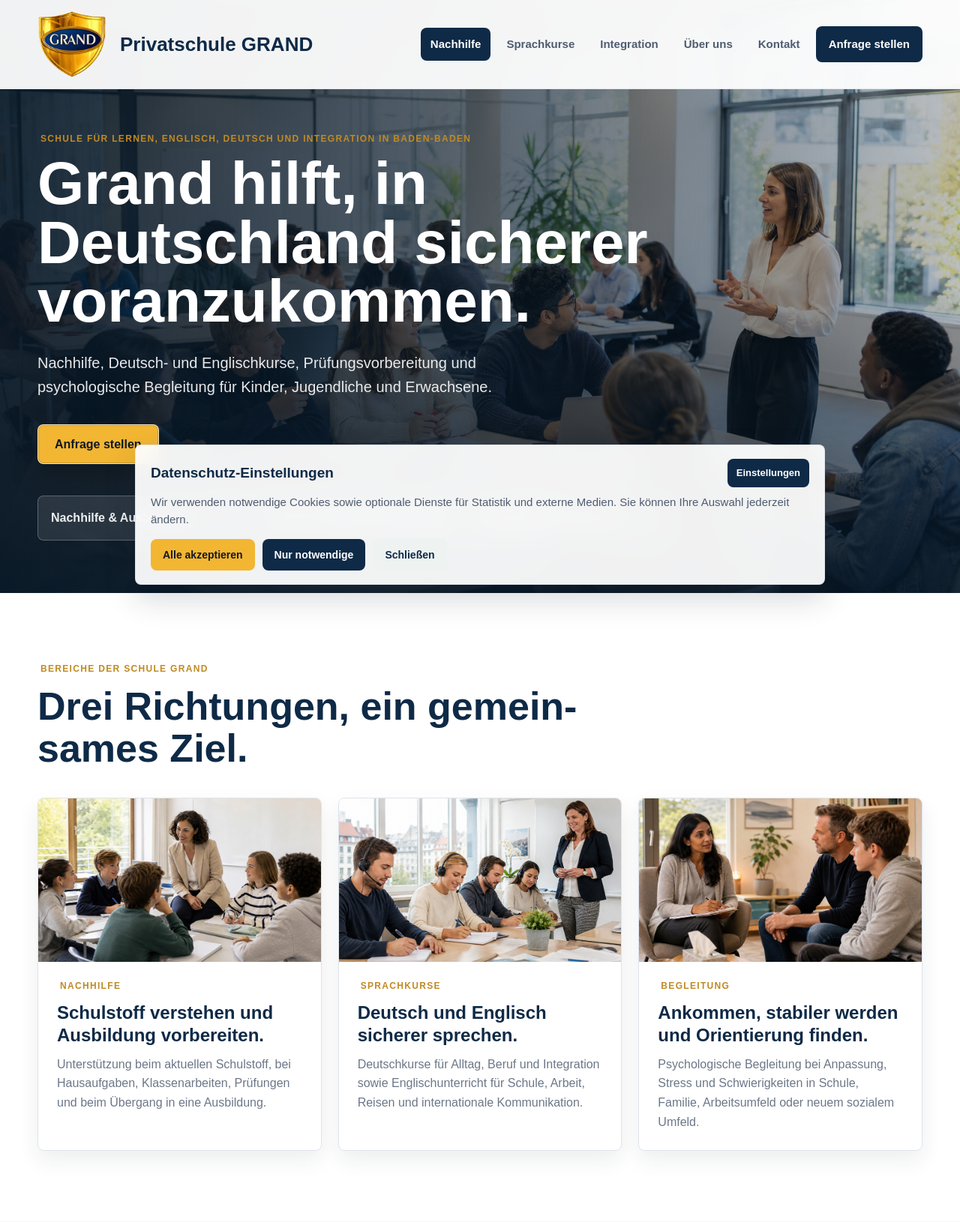
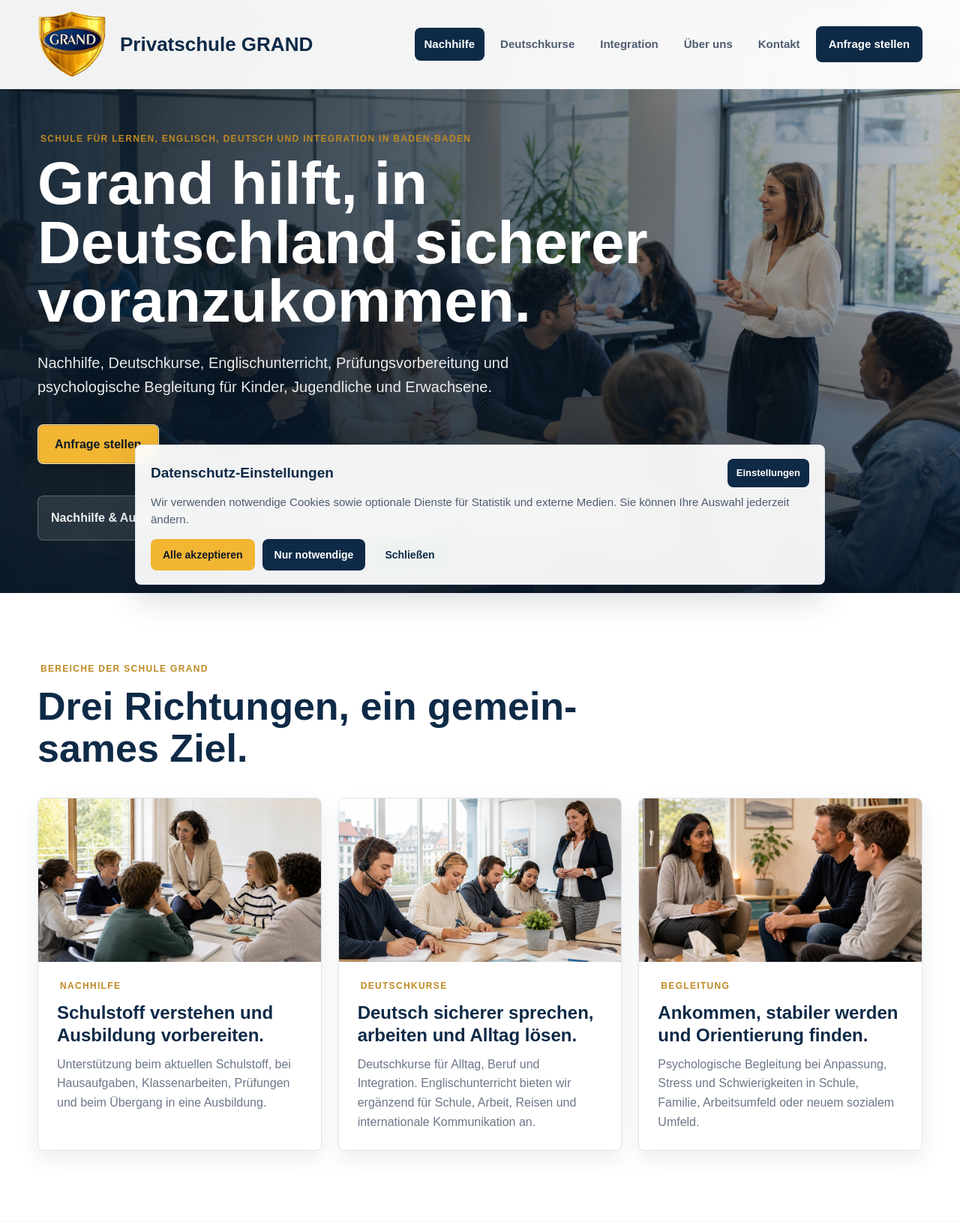
Before and after one commit to Yevhen-Yezerskyy/Bergen, a Django app: page / in a window 1280 px wide. Shown: the top 1630 px of the page at 75% size. Run offline with Django 5.2, Linux system fonts and the light colour scheme.

Commit message:
Revision 2026-05-18 14:57:23, <Bergen>

```diff
--- a/bergen_grand_app/templates/datenschutz.html
+++ b/bergen_grand_app/templates/datenschutz.html
@@ -52,7 +52,7 @@
 
             <div class="site-menu" id="site-menu" data-menu>
                 <a href="{% url 'index' %}#nachhilfe">Nachhilfe</a>
-                <a href="{% url 'index' %}#deutschkurse">Sprachkurse</a>
+                <a href="{% url 'index' %}#deutschkurse">Deutschkurse</a>
                 <a href="{% url 'index' %}#integration">Integration</a>
                 <a href="{% url 'index' %}#philosophie">Über uns</a>
                 <a href="{% url 'index' %}#kontakt">Kontakt</a>
@@ -194,7 +194,7 @@
         </div>
         <nav aria-label="Footer">
             <a href="{% url 'index' %}#nachhilfe">Nachhilfe</a>
-            <a href="{% url 'index' %}#deutschkurse">Sprachkurse</a>
+            <a href="{% url 'index' %}#deutschkurse">Deutschkurse</a>
             <a href="{% url 'index' %}#integration">Integration</a>
             <a href="{% url 'index' %}#philosophie">Über uns</a>
             <a href="{% url 'index' %}#kontakt">Kontakt</a>
--- a/bergen_grand_app/templates/impressum.html
+++ b/bergen_grand_app/templates/impressum.html
@@ -52,7 +52,7 @@
 
             <div class="site-menu" id="site-menu" data-menu>
                 <a href="{% url 'index' %}#nachhilfe">Nachhilfe</a>
-                <a href="{% url 'index' %}#deutschkurse">Sprachkurse</a>
+                <a href="{% url 'index' %}#deutschkurse">Deutschkurse</a>
                 <a href="{% url 'index' %}#integration">Integration</a>
                 <a href="{% url 'index' %}#philosophie">Über uns</a>
                 <a href="{% url 'index' %}#kontakt">Kontakt</a>
@@ -112,7 +112,7 @@
         </div>
         <nav aria-label="Footer">
             <a href="{% url 'index' %}#nachhilfe">Nachhilfe</a>
-            <a href="{% url 'index' %}#deutschkurse">Sprachkurse</a>
+            <a href="{% url 'index' %}#deutschkurse">Deutschkurse</a>
             <a href="{% url 'index' %}#integration">Integration</a>
             <a href="{% url 'index' %}#philosophie">Über uns</a>
             <a href="{% url 'index' %}#kontakt">Kontakt</a>
--- a/bergen_grand_app/templates/index.html
+++ b/bergen_grand_app/templates/index.html
@@ -5,7 +5,7 @@
     <meta charset="UTF-8">
     <meta name="viewport" content="width=device-width, initial-scale=1.0">
     <title>Privatschule GRAND Baden-Baden | Lernen, Englisch, Deutsch und Integration</title>
-    <meta name="description" content="Privatschule GRAND in Baden-Baden: Nachhilfe, Deutsch- und Englischkurse, Prüfungsvorbereitung und psychologische Begleitung für Kinder, Jugendliche und Erwachsene.">
+    <meta name="description" content="Privatschule GRAND in Baden-Baden: Nachhilfe, Deutschkurse, Englischunterricht, Prüfungsvorbereitung und psychologische Begleitung für Kinder, Jugendliche und Erwachsene.">
     <meta name="robots" content="index,follow">
     <meta name="theme-color" content="#0e2a47">
     <link rel="canonical" href="{{ canonical_url }}">
@@ -13,7 +13,7 @@
     <meta property="og:type" content="website">
     <meta property="og:site_name" content="Privatschule GRAND">
     <meta property="og:title" content="Privatschule GRAND Baden-Baden">
-    <meta property="og:description" content="Nachhilfe, Deutsch- und Englischkurse mit Prüfungsvorbereitung und psychologische Begleitung in Baden-Baden.">
+    <meta property="og:description" content="Nachhilfe, Deutschkurse, Englischunterricht mit Prüfungsvorbereitung und psychologische Begleitung in Baden-Baden.">
     <meta property="og:url" content="{{ canonical_url }}">
     <meta property="og:image" content="{{ og_image_url }}">
     <meta property="og:image:secure_url" content="{{ og_image_url }}">
@@ -22,7 +22,7 @@
     <meta property="og:image:alt" content="Privatschule GRAND Baden-Baden">
     <meta name="twitter:card" content="summary_large_image">
     <meta name="twitter:title" content="Privatschule GRAND Baden-Baden">
-    <meta name="twitter:description" content="Nachhilfe, Deutsch- und Englischkurse, Prüfungsvorbereitung und psychologische Begleitung in Baden-Baden.">
+    <meta name="twitter:description" content="Nachhilfe, Deutschkurse, Englischunterricht, Prüfungsvorbereitung und psychologische Begleitung in Baden-Baden.">
     <meta name="twitter:image" content="{{ og_image_url }}">
     <link rel="icon" type="image/png" href="{% static 'img/logo_small.png' %}">
     <link rel="apple-touch-icon" href="{% static 'img/logo_small.png' %}">
@@ -35,7 +35,7 @@
       "url": "{{ canonical_url }}",
       "logo": "{{ logo_url }}",
       "image": "{{ og_image_url }}",
-      "description": "Privatschule GRAND in Baden-Baden bietet Nachhilfe, Deutsch- und Englischkurse, Prüfungsvorbereitung und psychologische Begleitung.",
+      "description": "Privatschule GRAND in Baden-Baden bietet Nachhilfe, Deutschkurse, Englischunterricht, Prüfungsvorbereitung und psychologische Begleitung.",
       "telephone": ["+4972217022660", "+4917672253416", "+4917680135357"],
       "email": "info@bergen-grand.com",
       "address": {
@@ -61,7 +61,7 @@
             "@type": "Offer",
             "itemOffered": {
               "@type": "Service",
-              "name": "Deutsch- und Englischkurse mit Prüfungsvorbereitung"
+              "name": "Deutschkurse und Prüfungsvorbereitung"
             }
           },
           {
@@ -100,7 +100,7 @@
 
             <div class="site-menu" id="site-menu" data-menu>
                 <a href="#nachhilfe">Nachhilfe</a>
-                <a href="#deutschkurse">Sprachkurse</a>
+                <a href="#deutschkurse">Deutschkurse</a>
                 <a href="#integration">Integration</a>
                 <a href="#philosophie">Über uns</a>
                 <a href="#kontakt">Kontakt</a>
@@ -118,12 +118,12 @@
                 <p class="eyebrow">Schule für Lernen, Englisch, Deutsch und Integration in Baden-Baden</p>
                 <h1>Grand hilft, in Deutschland sicherer voranzukommen.</h1>
                 <p class="hero-lead">
-                    Nachhilfe, Deutsch- und Englischkurse, Prüfungsvorbereitung und psychologische Begleitung für Kinder, Jugendliche und Erwachsene.
+                    Nachhilfe, Deutschkurse, Englischunterricht, Prüfungsvorbereitung und psychologische Begleitung für Kinder, Jugendliche und Erwachsene.
                 </p>
                 <a class="button button-primary" href="#kontakt">Anfrage stellen</a>
                 <nav class="hero-points" aria-label="Bereiche">
                     <a href="#nachhilfe">Nachhilfe & Ausbildung</a>
-                    <a href="#deutschkurse">Deutsch, Englisch & Prüfungen</a>
+                    <a href="#deutschkurse">Deutschkurse & Prüfungen</a>
                     <a href="#integration">Integration & Begleitung</a>
                 </nav>
             </div>
@@ -144,11 +144,11 @@
                     </div>
                 </article>
                 <article class="direction-card">
-                    <img src="{% static 'img/img5.jpg' %}" alt="Erwachsene lernen Deutsch und Englisch in einem Sprachkurs.">
+                    <img src="{% static 'img/img5.jpg' %}" alt="Erwachsene lernen Deutsch in einem Sprachkurs.">
                     <div>
-                        <p class="card-kicker">Sprachkurse</p>
-                        <h3>Deutsch und Englisch sicherer sprechen.</h3>
-                        <p>Deutschkurse für Alltag, Beruf und Integration sowie Englischunterricht für Schule, Arbeit, Reisen und internationale Kommunikation.</p>
+                        <p class="card-kicker">Deutschkurse</p>
+                        <h3>Deutsch sicherer sprechen, arbeiten und Alltag lösen.</h3>
+                        <p>Deutschkurse für Alltag, Beruf und Integration. Englischunterricht bieten wir ergänzend für Schule, Arbeit, Reisen und internationale Kommunikation an.</p>
                     </div>
                 </article>
                 <article class="direction-card">
@@ -185,21 +185,21 @@
 
         <section class="feature feature-reverse" id="deutschkurse">
             <div class="feature-copy">
-                <p class="section-kicker">Deutsch, Englisch und Prüfungen</p>
-                <h2>Sprachen lernen für Alltag, Schule, Arbeit und offizielle Nachweise.</h2>
+                <p class="section-kicker">Deutschkurse und Prüfungen</p>
+                <h2>Deutsch lernen für Alltag, Arbeit und offizielle Nachweise.</h2>
                 <p>
                     Deutschkurse helfen Erwachsenen und Jugendlichen, sich in Deutschland sicherer zu fühlen: im Alltag zu kommunizieren, Dokumente zu verstehen und mit Lehrkräften, Arbeitgebern, Ärztinnen und Ärzten sowie Behörden zu sprechen.
                 </p>
                 <p>
-                    Englischunterricht stärkt Schülerinnen, Schüler und Erwachsene in Grammatik, Wortschatz, freiem Sprechen, Hörverstehen und schriftlicher Kommunikation. Das ist wichtig für Schule, Ausbildung, Beruf, Reisen und Kontakte außerhalb Deutschlands.
+                    Ergänzend bietet Grand Englischunterricht für Schülerinnen, Schüler und Erwachsene: Grammatik, Wortschatz, freies Sprechen, Hörverstehen und schriftliche Kommunikation für Schule, Ausbildung, Beruf, Reisen und internationale Kontakte.
                 </p>
                 <p>
-                    In der Schule Grand kann man sich auf offizielle Sprachprüfungen vorbereiten. Deutschprüfungen können direkt vor Ort abgelegt werden; für Englisch liegt der Schwerpunkt auf gezielter Vorbereitung, sicherem Sprachgebrauch und besseren Leistungen in Schule oder Beruf.
+                    In der Schule Grand kann man sich auf offizielle Deutschprüfungen vorbereiten und diese direkt vor Ort ablegen. Für Englisch liegt der Schwerpunkt auf gezielter Vorbereitung, sicherem Sprachgebrauch und besseren Leistungen in Schule oder Beruf.
                 </p>
                 <ul class="check-list">
                     <li>Einzelunterricht oder kleine Gruppen</li>
                     <li>Vor Ort in Baden-Baden, online oder gemischt</li>
-                    <li>Deutschkurse, Englischunterricht und gezielte Prüfungsvorbereitung</li>
+                    <li>Deutschkurse mit Prüfungsvorbereitung, ergänzend Englischunterricht</li>
                 </ul>
             </div>
             <div class="feature-image">
@@ -284,7 +284,7 @@
                 {% csrf_token %}
                 <div class="form-heading">
                     <h3>Stellen Sie eine Anfrage.</h3>
-                    <p>Schreiben Sie kurz, ob es um Nachhilfe, Deutsch- oder Englischkurse, eine Prüfung oder psychologische Begleitung geht. Wir melden uns für die nächsten Schritte.</p>
+                    <p>Schreiben Sie kurz, ob es um Nachhilfe, Deutschkurse, Englischunterricht, eine Prüfung oder psychologische Begleitung geht. Wir melden uns für die nächsten Schritte.</p>
                 </div>
                 {% if contact_errors %}
                     <div class="form-message form-message-error" role="alert">
@@ -333,7 +333,7 @@
         </div>
         <nav aria-label="Footer">
             <a href="#nachhilfe">Nachhilfe</a>
-            <a href="#deutschkurse">Sprachkurse</a>
+            <a href="#deutschkurse">Deutschkurse</a>
             <a href="#integration">Integration</a>
             <a href="#philosophie">Über uns</a>
             <a href="#kontakt">Kontakt</a>
```
